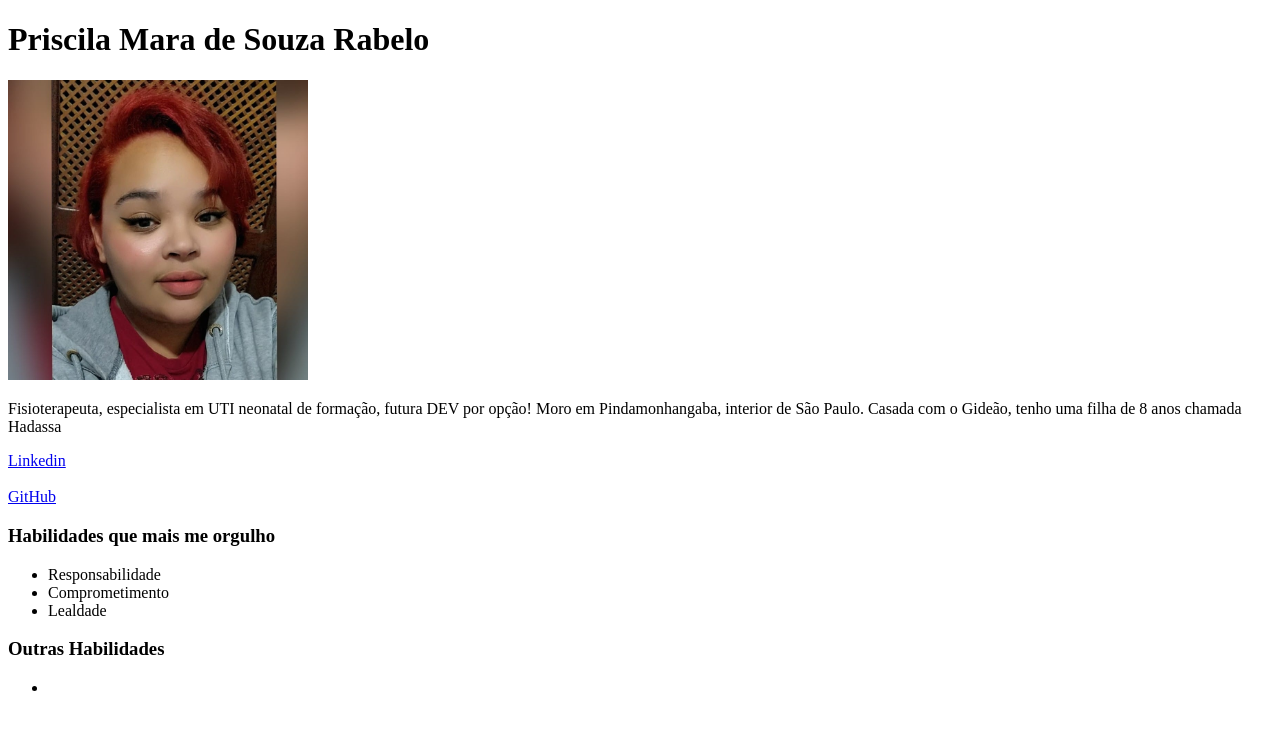
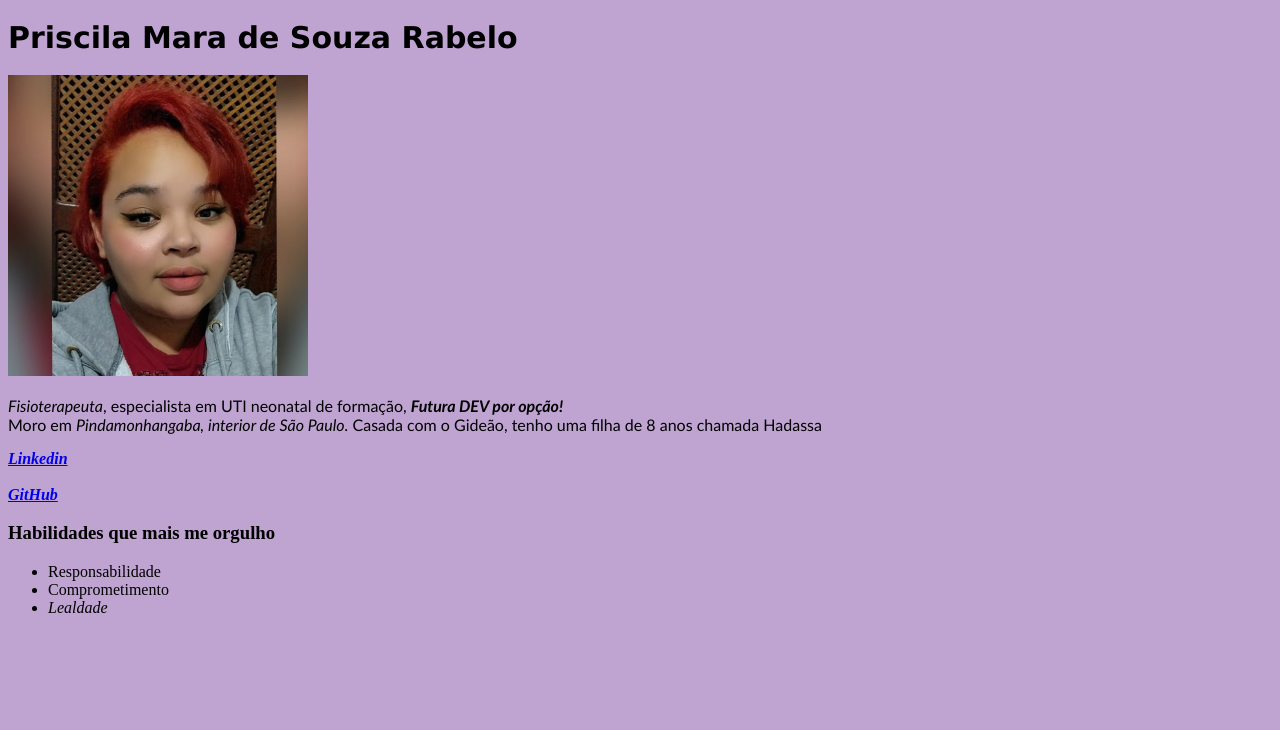
Before and after one commit to Pri-Rabelo/Pri-Rabelo.github.io, a plain HTML site: page index.html in a window 1280 px wide. Drawn offline with Linux system fonts and the light colour scheme.

Commit message:
adiciona arquivo de estilização do portfolio em Css

```diff
--- a/index.html
+++ b/index.html
@@ -5,29 +5,28 @@
     <meta http-equiv="X-UA-Compatible" content="IE=edge">
     <meta name="viewport" content="width=device-width, initial-scale=1.0">
     <title>Portfólio</title>
+  <link rel="stylesheet" href="style.css">
+
 </head>
 <body>
     <h1>Priscila Mara de Souza Rabelo</h1>
  <img src="Selfie.jpg" width="300px" alt="Selfie recente">
 
-     <p> Fisioterapeuta, especialista em UTI neonatal de formação, futura DEV por opção!
-         Moro em Pindamonhangaba, interior de São Paulo.
+     <p><em> Fisioterapeuta</em>, especialista em UTI neonatal de formação, <strong><em> Futura DEV por opção! </em></strong> <br>
+        Moro em <em> Pindamonhangaba, interior de São Paulo.</em>
         Casada com o Gideão, tenho uma filha de 8 anos chamada Hadassa </p>
 
-<a href="https://www.linkedin.com/in/priscilarabelo/">Linkedin</a> <br>
+<a href="https://www.linkedin.com/in/priscilarabelo/"> <strong><em> Linkedin</em></strong></a> <br>
 <br>
-<a href="https://github.com/Pri-Rabelo">GitHub</a>
+<a href="https://github.com/Pri-Rabelo"><strong><em> GitHub</em></em> </strong></a>
 
 <h3>Habilidades que mais me orgulho</h3>
 <ul>
     <li>Responsabilidade</li>
     <li>Comprometimento</li>
-    <li>Lealdade</li>
+    <li><em> Lealdade</em></li>
 </ul>
 
-<h3>Outras Habilidades</h3>
-<ul>
-    <li></li>
-</ul>
+
 </body>
 </html>
--- /dev/null
+++ b/style.css
@@ -0,0 +1,13 @@
+h1{
+    font-family: Verdana, sans-serif;
+    font-size: 30px;
+
+}
+p{
+    font-family: 'Gill Sans', 'Trebuchet MS', sans-serif;
+}
+
+body{
+background-color: rgb(191, 164, 209);
+
+}
```
